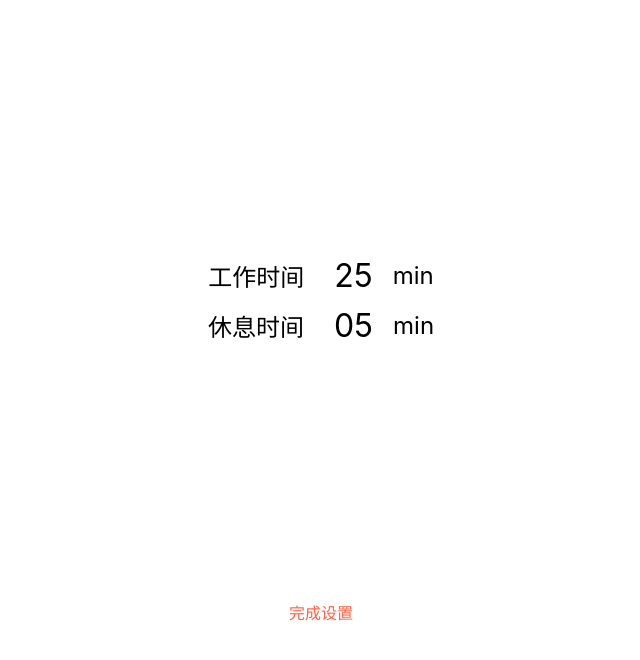
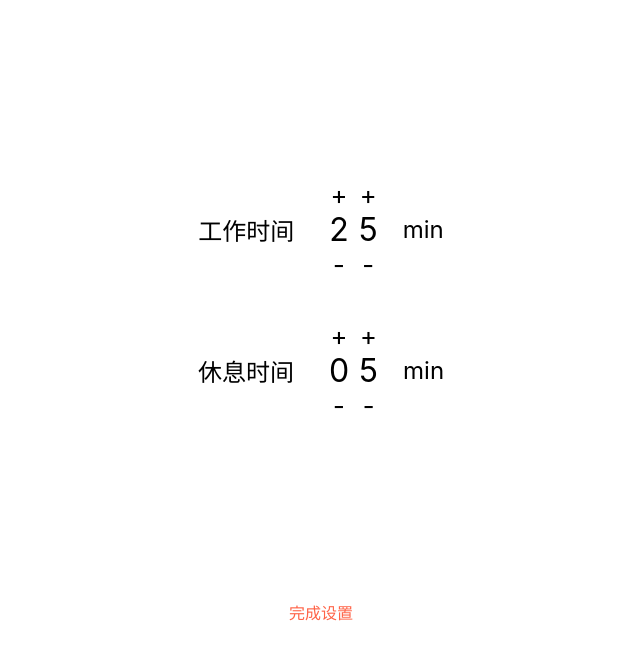
Before and after one commit to xinyuehtx/tomato, a React (Create React App) app in the folder tomato-timer/: page / in a window 1280 px wide. Both pictures are taken after a click on the element "设置时间". Shown: the top 660 px of the page, without its empty margins (319-959 px from the left). Built offline with nearby package versions, Linux system fonts and the light colour scheme.

Commit message:
添加调整按钮

```diff
--- a/tomato-timer/src/Setting/index.js
+++ b/tomato-timer/src/Setting/index.js
@@ -1,12 +1,14 @@
-import React, { useState, useEffect } from 'react';
+import React, { useContext } from 'react';
 import './style.css';
 import TimeSetter from '../TimeSetter/index';
+import SettingContext from '../context';
 
 function Setting(props) {
+    const { workTime, workTimeDispatch, restTime, restTimeDispatch } = useContext(SettingContext);
     return (
         <div className="setting-container">
-            <TimeSetter initTime={25} title='工作时间' />
-            <TimeSetter initTime={5} title='休息时间' />
+            <TimeSetter initTime={workTime} dispatch={workTimeDispatch} title='工作时间' />
+            <TimeSetter initTime={restTime} dispatch={restTimeDispatch} title='休息时间' />
         </div>
     );
 }
--- a/tomato-timer/src/TimeSetter/index.js
+++ b/tomato-timer/src/TimeSetter/index.js
@@ -1,31 +1,58 @@
 import React, { useState, useEffect, useReducer } from 'react';
 import './style.css';
 
-const reducer = (state, action) => {
-    switch (action.type) {
-        case 'addOne': return state + 1;
-        case 'addTen': return state + 10;
-        default: throw new Error('Unexpected action');
-    }
-}
 
 function TimeSetter(props) {
 
     const { initTime, title, dispatch } = props;
 
-    const [currentTime, currentTimeDispatch] = useReducer(reducer, initTime);
+    const [highNum, setHighNum] = useState(0);
+    const [lowNum, setLowNum] = useState(0);
 
-    const high = Math.floor(currentTime / 10);
-    const low = currentTime % 10;
+    useEffect(() => {
+        const high = Math.floor(initTime / 10);
+        const low = initTime % 10;
+        setHighNum(high);
+        setLowNum(low);
+    }, [initTime]);
+
+    const handleAddHigh = () => {
+        setHighNum((num) => {
+            return num < 9 ? num + 1 : 0;
+        });
+    }
+
+    const handleMinusHigh = () => {
+        setHighNum((num) => {
+            return num > 0 ? num - 1 : 9;
+        });
+    }
+
+    const handleAddLow = () => {
+        setLowNum((num) => {
+            return num < 9 ? num + 1 : 0;
+        });
+    }
+
+    const handleMinusLow = () => {
+        setLowNum((num) => {
+            return num > 0 ? num - 1 : 9;
+        });
+    }
+
 
     return (
         <div className="timesetter-container">
             <div className="timersetter-title">{title}</div>
             <div className="timesetter-number-container">
-                {high}
+                <div className="timesetter-button" onClick={handleAddHigh}>+</div>
+                <div className="timesetter-number">{highNum}</div>
+                <div className="timesetter-button" onClick={handleMinusHigh}>-</div>
             </div>
             <div className="timesetter-number-container">
-                {low}
+                <div className="timesetter-button" onClick={handleAddLow}>+</div>
+                <div className="timesetter-number">{lowNum}</div>
+                <div className="timesetter-button" onClick={handleMinusLow}>-</div>
             </div>
             <div className="timesetter-unit">min</div>
         </div>
--- a/tomato-timer/src/TimeSetter/style.css
+++ b/tomato-timer/src/TimeSetter/style.css
@@ -1,5 +1,5 @@
 .timesetter-container {
-  height: 50px;
+  margin: 20px;
   display: flex;
   align-items: center;
   justify-content: center;
@@ -12,6 +12,14 @@
 
 .timesetter-number-container{
   font-size: 2em;
+  margin: 0 5px;
+}
+
+.timesetter-button{
+  font-size: 0.8em;
+}
+
+.timesetter-number{
 
 }
 
```
